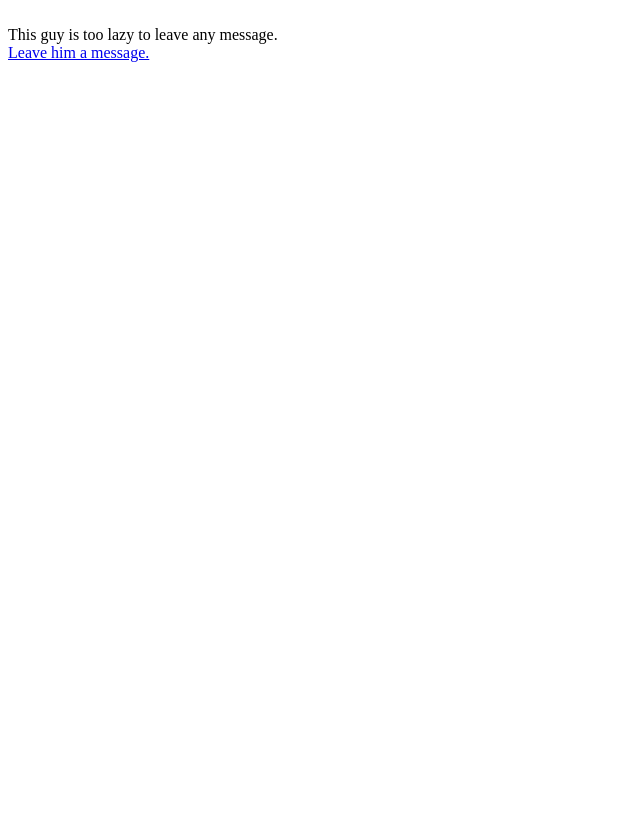
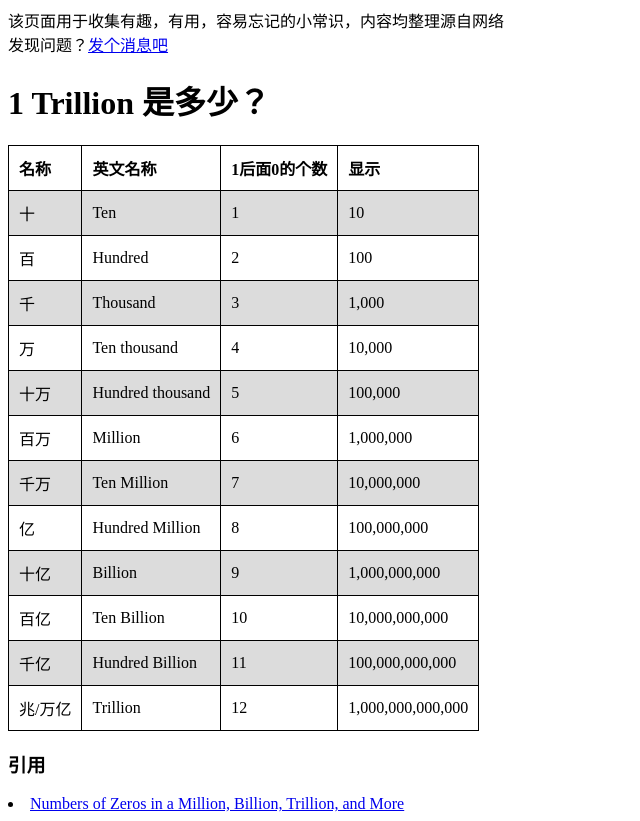
Before and after one commit to ZhenhuaChu/zhenhuachu.github.io, a plain HTML site: page index.html in a window 1280 px wide. Shown: the whole page, without its empty margins (0-640 px from the left). Before the commit the page ends 800 px from the top, so only its background shows below. Drawn offline with Linux system fonts and the light colour scheme.

Commit message:
添加 - 1 Trillion 是多少？

```diff
--- a/index.html
+++ b/index.html
@@ -1,2 +1,106 @@
-<br>This guy is too lazy to leave any message.</br>
-<a href="mailto:kaigun@163.com">Leave him a message.</a>
+<!DOCTYPE html>
+<html>
+    <head>
+        <title>你知道吗？</title>
+        <style>
+            table {
+                border-collapse: collapse;
+            }
+            table, th, td {
+                border: 1px solid black;
+                text-align: left;
+                padding: 10px;
+            }
+            tr:nth-child(even) {
+                background-color: gainsboro;
+            }
+        </style>
+    </head>
+    <body>
+        该页面用于收集有趣，有用，容易忘记的小常识，内容均整理源自网络<br />
+        发现问题？<a href="mailto:kaigun@163.com">发个消息吧</a>
+        <h1>1 Trillion 是多少？</h1>
+        <table>
+            <tr>
+                <th>名称</th>
+                <th>英文名称</th>
+                <th>1后面0的个数</th>
+                <th>显示</th>
+            </tr>
+            <tr>
+                <td>十</td>
+                <td>Ten</td>
+                <td>1</td>
+                <td>10</td>
+            </tr>
+            <tr>
+                <td>百</td>
+                <td>Hundred</td>
+                <td>2</td>
+                <td>100</td>
+            </tr>
+            <tr>
+                <td>千</td>
+                <td>Thousand</td>
+                <td>3</td>
+                <td>1,000</td>
+            </tr>
+            <tr>
+                <td>万</td>
+                <td>Ten thousand</td>
+                <td>4</td>
+                <td>10,000</td>
+            </tr>
+            <tr>
+                <td>十万</td>
+                <td>Hundred thousand</td>
+                <td>5</td>
+                <td>100,000</td>
+            </tr>
+            <tr>
+                <td>百万</td>
+                <td>Million</td>
+                <td>6</td>
+                <td>1,000,000</td>
+            </tr>
+            <tr>
+                <td>千万</td>
+                <td>Ten Million</td>
+                <td>7</td>
+                <td>10,000,000</td>
+            </tr>
+            <tr>
+                <td>亿</td>
+                <td>Hundred Million</td>
+                <td>8</td>
+                <td>100,000,000</td>
+            </tr>
+            <tr>
+                <td>十亿</td>
+                <td>Billion</td>
+                <td>9</td>
+                <td>1,000,000,000</td>
+            </tr>
+            <tr>
+                <td>百亿</td>
+                <td>Ten Billion</td>
+                <td>10</td>
+                <td>10,000,000,000</td>
+            </tr>
+            <tr>
+                <td>千亿</td>
+                <td>Hundred Billion</td>
+                <td>11</td>
+                <td>100,000,000,000</td>
+            </tr>
+            <tr>
+                <td>兆/万亿</td>
+                <td>Trillion</td>
+                <td>12</td>
+                <td>1,000,000,000,000</td>
+            </tr>
+        </table>
+        <h3>引用</h3>
+        <li><a href="https://www.thoughtco.com/zeros-in-million-billion-trillion-2312346">Numbers of Zeros in a Million, Billion, Trillion, and More</a></li>
+    </body>
+</html>
```
